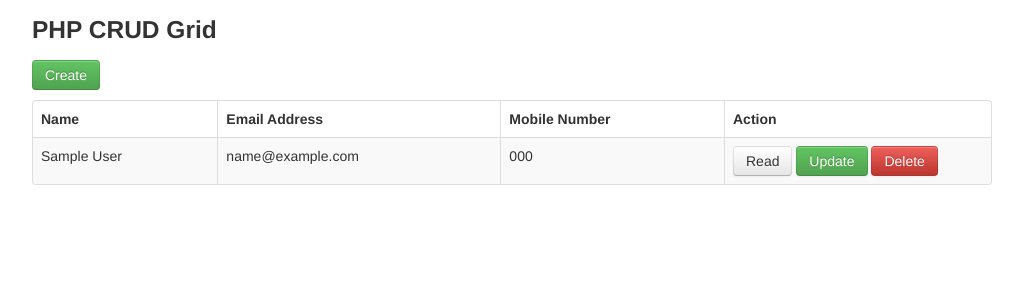
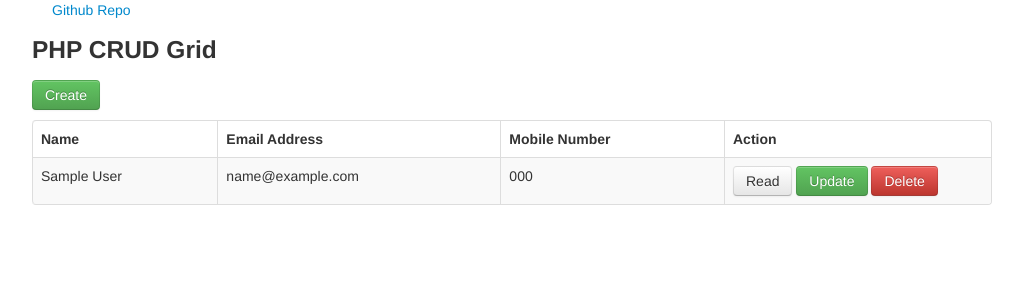
Before and after one commit to kaidenmoore4/prog1_cis355, a PHP site: page / in a window 1280 px wide. Shown: the top 300 px of the page, without its empty margins (118-1141 px from the left). Run offline with PHP 8.4, Linux system fonts and the light colour scheme; tables that the repository leaves empty or names only in its code hold one stand-in row (values such as "Sample post").

Commit message:
Update index.php

```diff
--- a/index.php
+++ b/index.php
@@ -8,6 +8,9 @@
 
 <body>
     <div class="container">
+        	<div>
+			<a href="https://github.com/kaidenmoore4/prog1_cis355">Github Repo</a>
+			</div>
             <div class="row">
                 <h3>PHP CRUD Grid</h3>
             </div>
```
